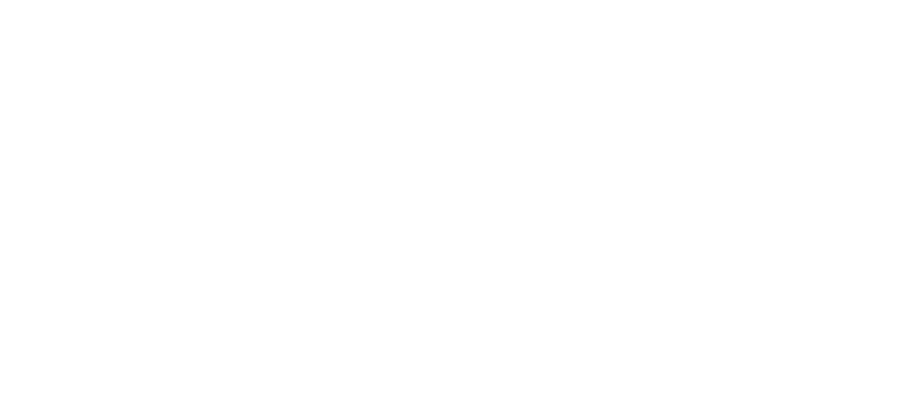
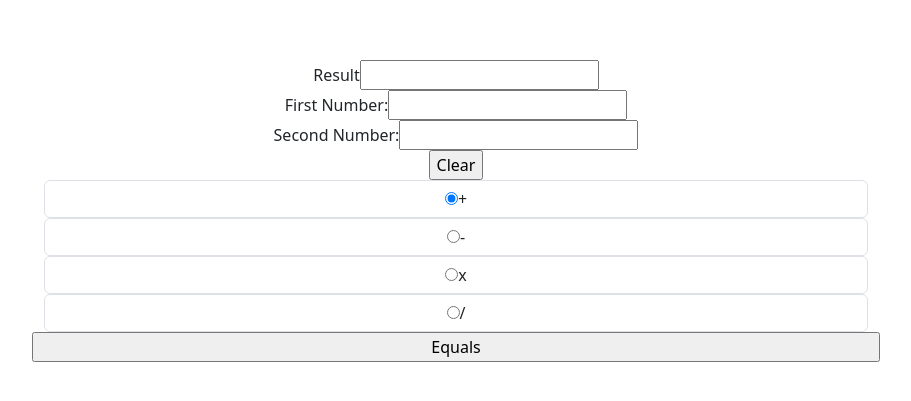
Before and after one commit to CDChamberlin/Module-6, a React (Vite) app in the folder Labs/Module-6-Labs/: page / in a window 1280 px wide. Shown: the part 189-590 px from the top of the page, without its empty margins (184-1095 px from the left). Built offline with nearby package versions, Linux system fonts and the light colour scheme.

Commit message:
Minor updates. Added import statements for CalculatorApp. Changed position of the line breaks.

```diff
--- a/Labs/Module-6-Labs/src/App.jsx
+++ b/Labs/Module-6-Labs/src/App.jsx
@@ -6,6 +6,7 @@
 import BigCats from './components/BigCats'
 import 'bootstrap/dist/css/bootstrap.min.css'; // Imports the Bootstrap CSS
 import Emoji from './components/Emoji'
+import CalculatorApp from './calcFolder/CalculatorApp'
 
 function App() {
   const [count, setCount] = useState(0)
@@ -38,6 +39,7 @@
       </Greeting>
       <BigCats />
       <Emoji symbol = "&#128530;" label = "Unamused" /> */}
+      <CalculatorApp />
     </>
   )
 }
--- a/Labs/Module-6-Labs/src/calcFolder/CalculatorApp.jsx
+++ b/Labs/Module-6-Labs/src/calcFolder/CalculatorApp.jsx
@@ -1,3 +1,8 @@
+import { useState } from "react";
+import OperatorForm from "./OperatorForm";
+import NumberInput from "./NumberInput";
+import ResultInput from "./ResultInput";
+
 export default function CalculatorApp() {
   const [num1, setNum1] = useState("");
   const [num2, setNum2] = useState("");
@@ -48,23 +53,27 @@
 
   return (
     <section id="calculator" className="row">
-      <OperatorsForm
-        operator={operator}
-        handleOperatorChange={handleOperatorChange}
-      />
+
+      <ResultInput result={result} />
       <NumberInput
         num1={num1}
         num2={num2}
         handleInputChange={handleInputChange}
         handleReset={handleReset}
       />
+
+      <OperatorForm
+        operator={operator}
+        handleOperatorChange={handleOperatorChange}
+      />
+
       <input
         type="button"
         value="Equals"
         className="form-submit"
         onClick={handleCalculate}
       />
-      <ResultInput result={result} />
+
     </section>
   );
 }
--- a/Labs/Module-6-Labs/src/calcFolder/NumberInput.jsx
+++ b/Labs/Module-6-Labs/src/calcFolder/NumberInput.jsx
@@ -9,7 +9,6 @@
       <label htmlFor="num1" className="input-control">
         First Number:{" "}
       </label>
-      <br />
       <input
         type="text"
         id="num1"
@@ -18,10 +17,11 @@
         className="input-control"
         onChange={(e) => handleInputChange(e, "num1")}
       />
+      <br />
       <label htmlFor="num2" className="input-control">
         Second Number:{" "}
       </label>
-      <br />
+
       <input
         type="text"
         id="num2"
@@ -30,6 +30,7 @@
         className="input-control"
         onChange={(e) => handleInputChange(e, "num2")}
       />
+      <br />
       <input
         type="button"
         value="Clear"
--- a/Labs/Module-6-Labs/src/calcFolder/ResultInput.jsx
+++ b/Labs/Module-6-Labs/src/calcFolder/ResultInput.jsx
@@ -5,7 +5,6 @@
         <label htmlFor="result" className="input-control">
           Result
         </label>
-        <br />
         <input
           type="text"
           className="input-control"
```
